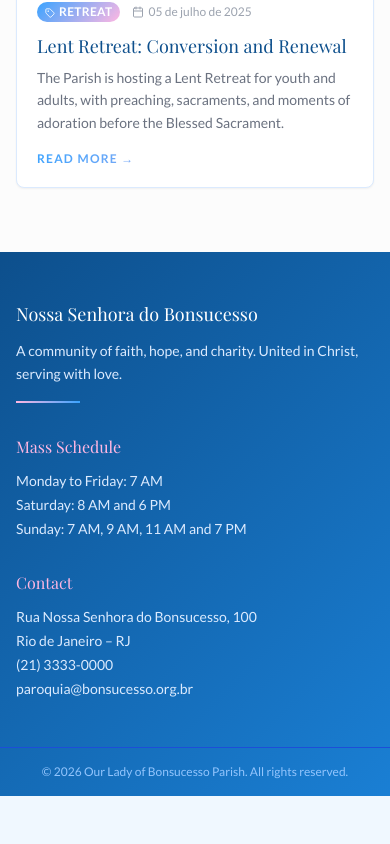
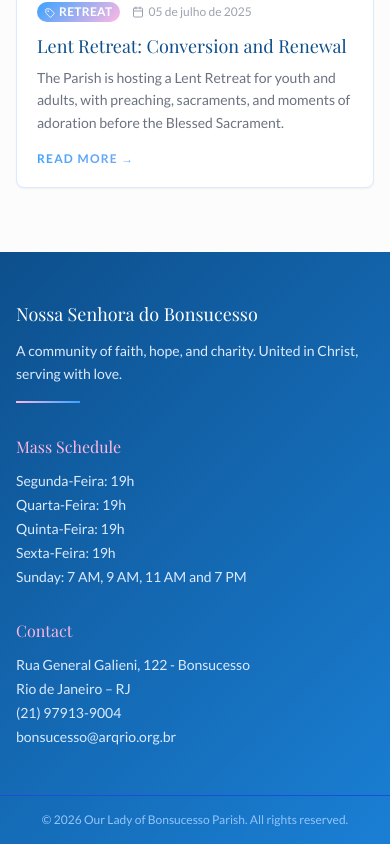
Before and after one commit to abreuandre/projeto-pnsb, a React (Vite) app: page /noticias in a window 390 px wide. Shown: the part 1835-2679 px from the top of the page. Before the commit the page ends 2631 px from the top, so only its background shows below. Built offline with nearby package versions, Linux system fonts and the light colour scheme; a web font is replaced by a local one.

Commit message:
Feito as atualizações dos Horários de Missa na HomePage e footer e endereço e contato no footer

```diff
--- a/src/components/Layout.tsx
+++ b/src/components/Layout.tsx
@@ -246,8 +246,10 @@ export default function Layout() {
               {t("footer.massTitle")}
             </h4>
             <ul className="text-sm space-y-1 text-blue-100">
-              <li>{t("footer.massWeekdays")}</li>
-              <li>{t("footer.massSaturday")}</li>
+              <li>{t("footer.massMonday")}</li>
+              <li>{t("footer.massWednesday")}</li>
+              <li>{t("footer.massThursday")}</li>
+              <li>{t("footer.massFriday")}</li>
               <li>{t("footer.massSunday")}</li>
             </ul>
           </div>
@@ -259,10 +261,10 @@ export default function Layout() {
               {t("footer.contactTitle")}
             </h4>
             <ul className="text-sm space-y-1 text-blue-100">
-              <li>Rua Nossa Senhora do Bonsucesso, 100</li>
+              <li>Rua General Galieni, 122 - Bonsucesso</li>
               <li>Rio de Janeiro – RJ</li>
-              <li>(21) 3333-0000</li>
-              <li>paroquia@bonsucesso.org.br</li>
+              <li>(21) 97913-9004</li>
+              <li>bonsucesso@arqrio.org.br</li>
             </ul>
           </div>
         </div>
--- a/src/i18n/locales/pt/translation.json
+++ b/src/i18n/locales/pt/translation.json
@@ -13,9 +13,11 @@
   "footer": {
     "description": "Uma comunidade de fé, esperança e caridade. Unidos em Cristo, servindo com amor.",
     "massTitle": "Horários de Missa",
-    "massWeekdays": "Segunda a Sexta: 7h",
-    "massSaturday": "Sábado: 8h e 18h",
-    "massSunday": "Domingo: 7h, 9h, 11h e 19h",
+    "massMonday": "Segunda-Feira: 19h",
+    "massWednesday": "Quarta-Feira: 19h",
+    "massThursday": "Quinta-Feira: 19h",
+    "massFriday": "Sexta-Feira: 19h",
+    "massSunday": "Domingo: 08h, 09h30, 11h e 18h",
     "contactTitle": "Contato",
     "copyright": "Paróquia Nossa Senhora do Bonsucesso. Todos os direitos reservados."
   },
@@ -182,7 +184,12 @@
       "title": "Horários de Missa",
       "subtitle": "Venha celebrar a Eucaristia conosco",
       "days": {
-        "weekdays": "Seg – Sex",
+        "weekdays": [
+          "Segunda-Feira",
+          "Quarta-Feira",
+          "Quinta-Feira",
+          "Sexta-Feira"
+        ],
         "saturday": "Sábado",
         "sunday": "Domingo"
       }
--- a/src/pages/HomePage.tsx
+++ b/src/pages/HomePage.tsx
@@ -7,9 +7,9 @@ import { newsData } from "../data/news";
 import { NewsItem } from "../types";
 
 const massTimesData = [
-  { key: "weekdays", times: ["07h00"] },
-  { key: "saturday", times: ["08h00", "18h00"] },
-  { key: "sunday", times: ["07h00", "09h00", "11h00", "19h00"] },
+  { key: "weekdays", times: ["19h00"] },
+  //{ key: "saturday", times: ["19h00"] },
+  { key: "sunday", times: ["08h00", "09h30", "11h00", "18h00"] },
 ];
 
 const highlightsData = [
@@ -120,22 +120,46 @@ export default function HomePage() {
             subtitle={t("homePage.massTimes.subtitle")}
             light
           />
-          <div className="grid grid-cols-1 sm:grid-cols-3 gap-6">
-            {massTimesData.map((m) => (
+          <div className="grid grid-cols-1 sm:grid-cols-2 gap-6">
+            {massTimesData.map((m) => {
+              const label = t<string | string[]>(
+                `homePage.massTimes.days.${m.key}`,
+                {
+                  returnObjects: true,
+                },
+              );
+              const isWeekdays = Array.isArray(label);
+
+              return (
                 <div
                   key={m.key}
                   className="border border-white/20 bg-white/10 backdrop-blur p-6 text-center rounded-xl hover:bg-white/20 transition-colors"
                 >
+                  {isWeekdays ? (
+                    label.map((day) => (
+                      <p
+                        key={day}
+                        className="font-body text-white text-lg mb-1"
+                      >
+                        <span className="font-serif text-pink-200">{day}:</span>{" "}
+                        {m.times[0]}
+                      </p>
+                    ))
+                  ) : (
+                    <>
                       <p className="font-serif text-pink-200 text-xl mb-3">
-                  {t(`homePage.massTimes.days.${m.key}`)}
+                        {label}
                       </p>
                       {m.times.map((time) => (
                         <p key={time} className="font-body text-white text-lg">
                           {time}
                         </p>
                       ))}
+                    </>
+                  )}
                 </div>
-            ))}
+              );
+            })}
           </div>
         </div>
       </section>
--- a/src/pages/NewsDetailPage.tsx
+++ b/src/pages/NewsDetailPage.tsx
@@ -33,9 +33,9 @@ export default function NewsDetailPage() {
     subtitle: t(`news.${rawItem.slug}.subtitle`),
     category: t(`news.${rawItem.slug}.category`),
     summary: t(`news.${rawItem.slug}.summary`),
-    content: t(`news.${rawItem.slug}.content`, {
+    content: t<string[]>(`news.${rawItem.slug}.content`, {
       returnObjects: true,
-    }) as string[],
+    }),
   };
 
   const related = newsData
@@ -47,7 +47,7 @@ export default function NewsDetailPage() {
       subtitle: t(`news.${n.slug}.subtitle`),
       category: t(`news.${n.slug}.category`),
       summary: t(`news.${n.slug}.summary`),
-      content: t(`news.${n.slug}.content`, { returnObjects: true }) as string[],
+      content: t<string[]>(`news.${n.slug}.content`, { returnObjects: true }),
     }));
 
   const locale = localeMap[i18n.language] ?? "pt-BR";
--- a/src/pages/NewsPage.tsx
+++ b/src/pages/NewsPage.tsx
@@ -18,9 +18,9 @@ export default function NewsPage() {
     subtitle: t(`news.${item.slug}.subtitle`),
     category: t(`news.${item.slug}.category`),
     summary: t(`news.${item.slug}.summary`),
-    content: t(`news.${item.slug}.content`, {
+    content: t<string[]>(`news.${item.slug}.content`, {
       returnObjects: true,
-    }) as string[],
+    }),
   }));
 
   const filtered =
```
Lines whose indentation alone changed are shown as unchanged.
